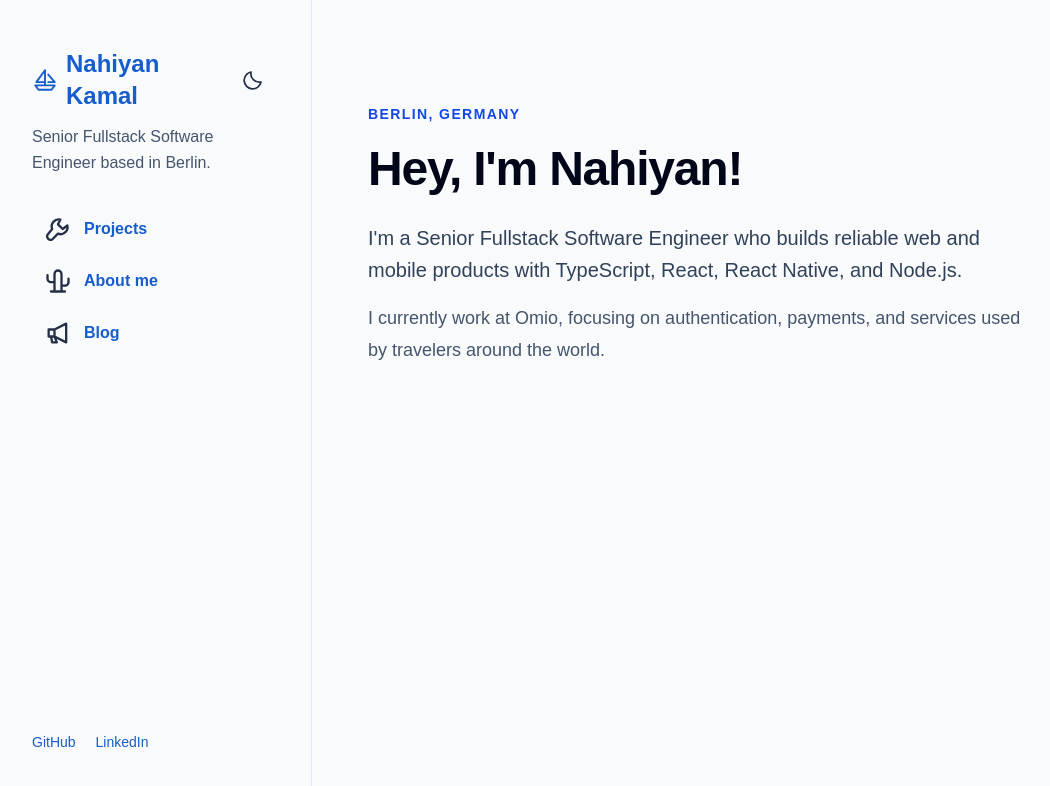
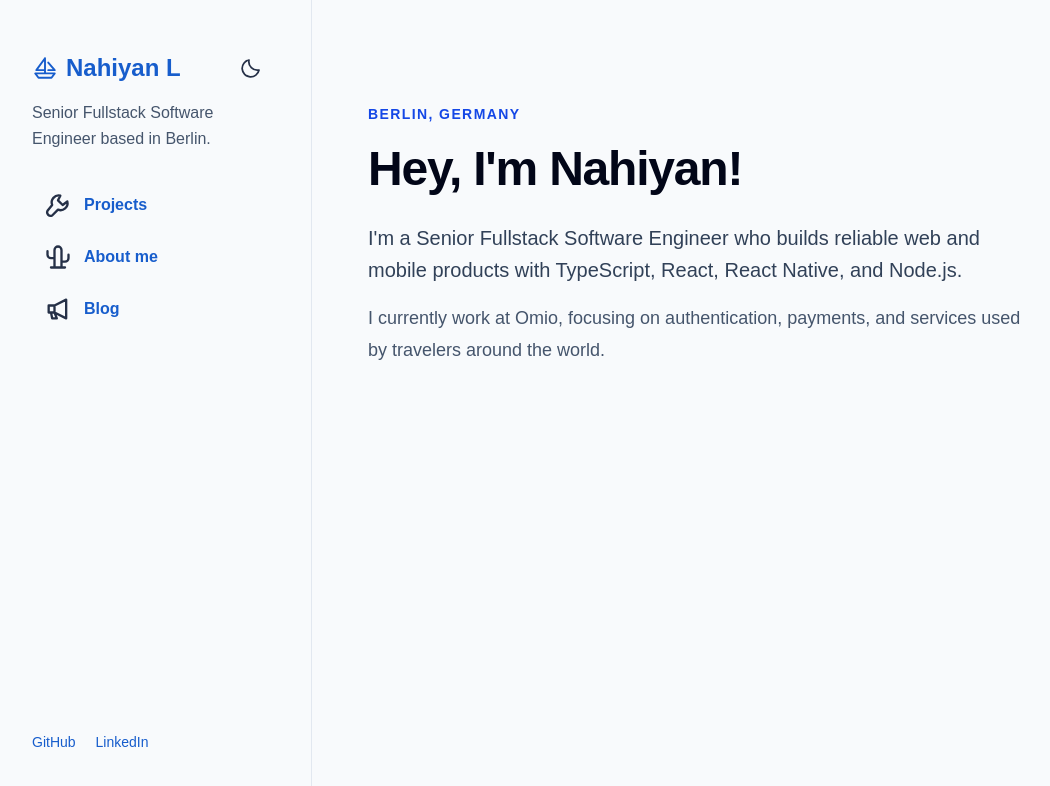
Before and after one commit to ayonious/oyon-portfolio, a Next.js app: page / in a window 1280 px wide. Shown: the top 786 px of the page, without its empty margins (8-1058 px from the left). Built offline with nearby package versions, Linux system fonts and the light colour scheme.

Commit message:
feat: shorten sidebar display name

```diff
--- a/components/ProfileSidebar.tsx
+++ b/components/ProfileSidebar.tsx
@@ -24,7 +24,7 @@ export default function ProfileSidebar() {
               href="/"
             >
               <SailboatIcon className="shrink-0" />
-              <span>Nahiyan Kamal</span>
+              <span>Nahiyan L</span>
             </Link>
             <ThemeToggle />
           </div>
```
